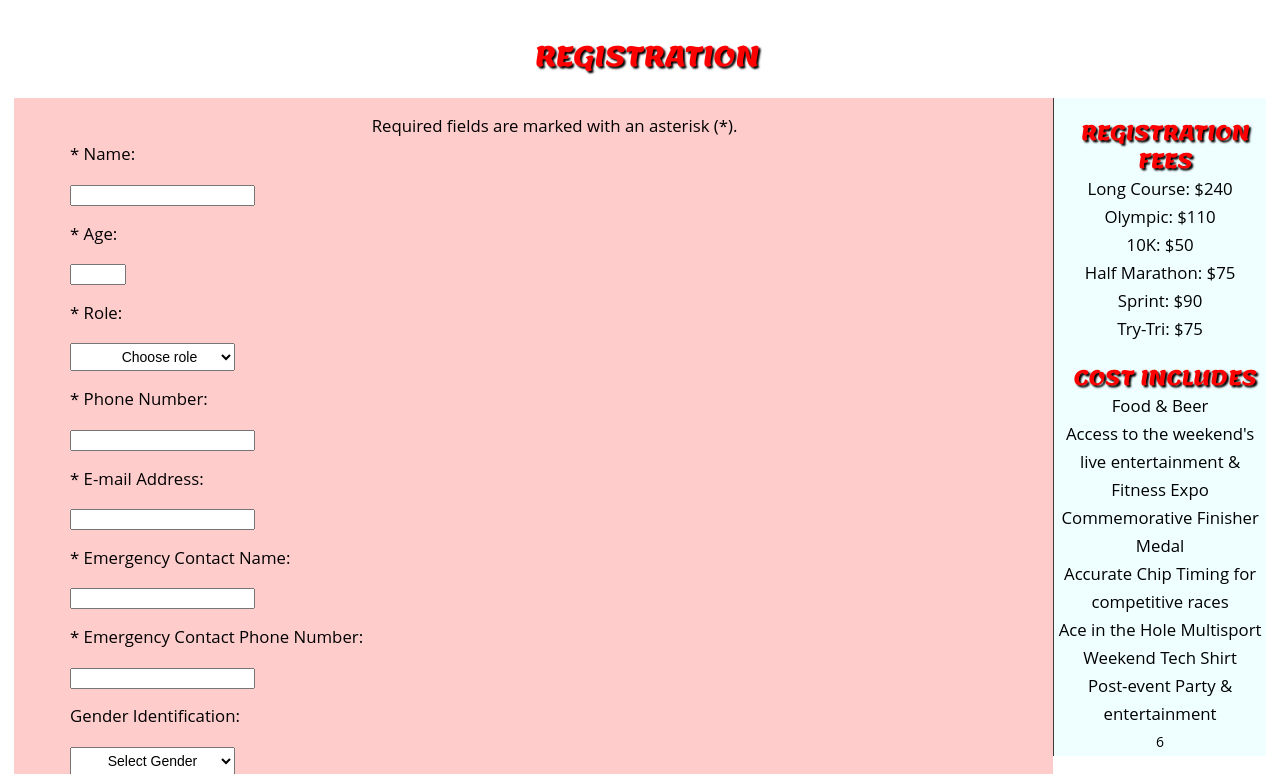
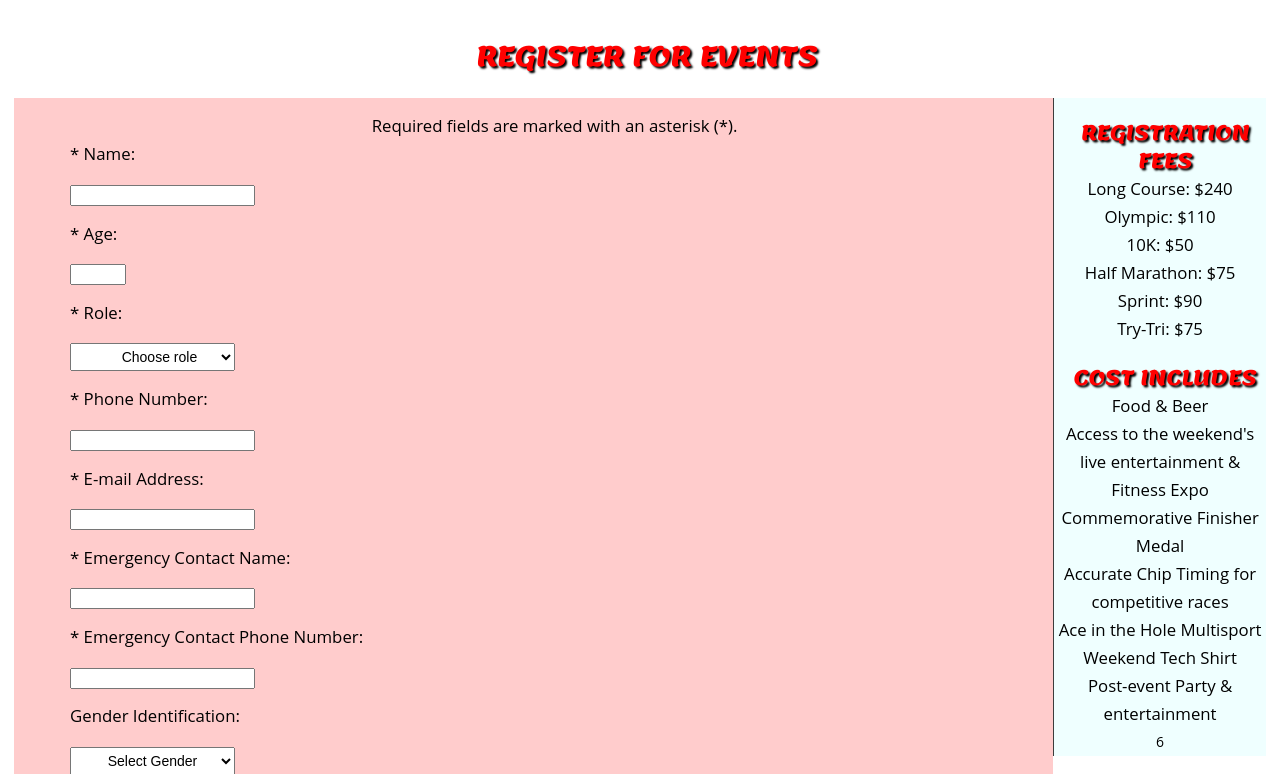
Before and after one commit to MattFlajole/cas222, a PHP site: page /reservations/index.php in a window 1280 px wide. Shown: the part 106-880 px from the top of the page. Run offline with PHP 8.4, Linux system fonts and the light colour scheme.

Commit message:
quick fix 2

```diff
--- a/reservations/reservations.html.php
+++ b/reservations/reservations.html.php
@@ -27,7 +27,7 @@ Programmer: Matthew Flajole
             <?php include '../includes/navigation.inc.html.php'; ?>
 
             <main>
-                <h2>Registration</h2>
+                <h2>Register for events</h2>
                 <aside class="sidebar">
                     <div class="fee">
                         <h3>Registration Fees</h3>
```
